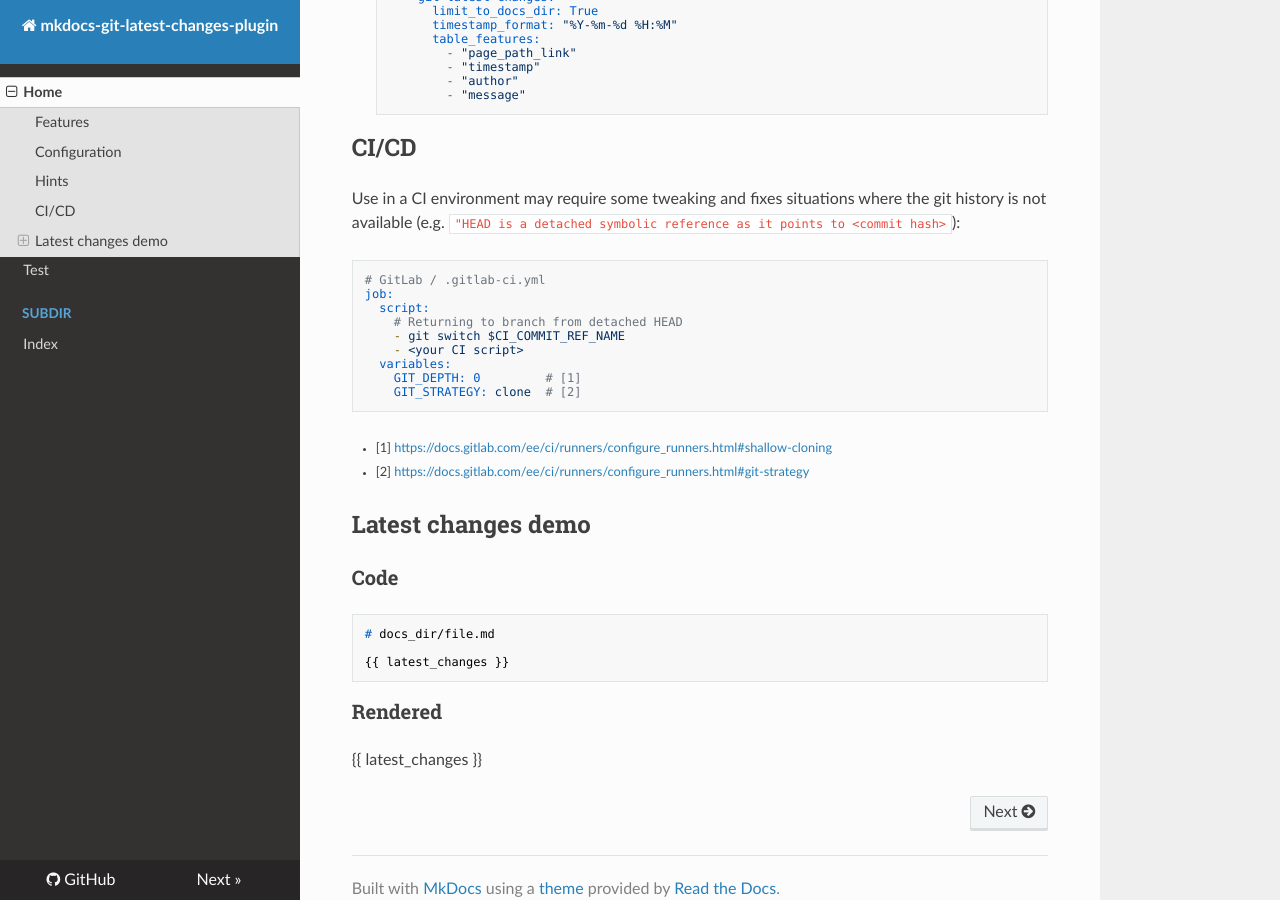
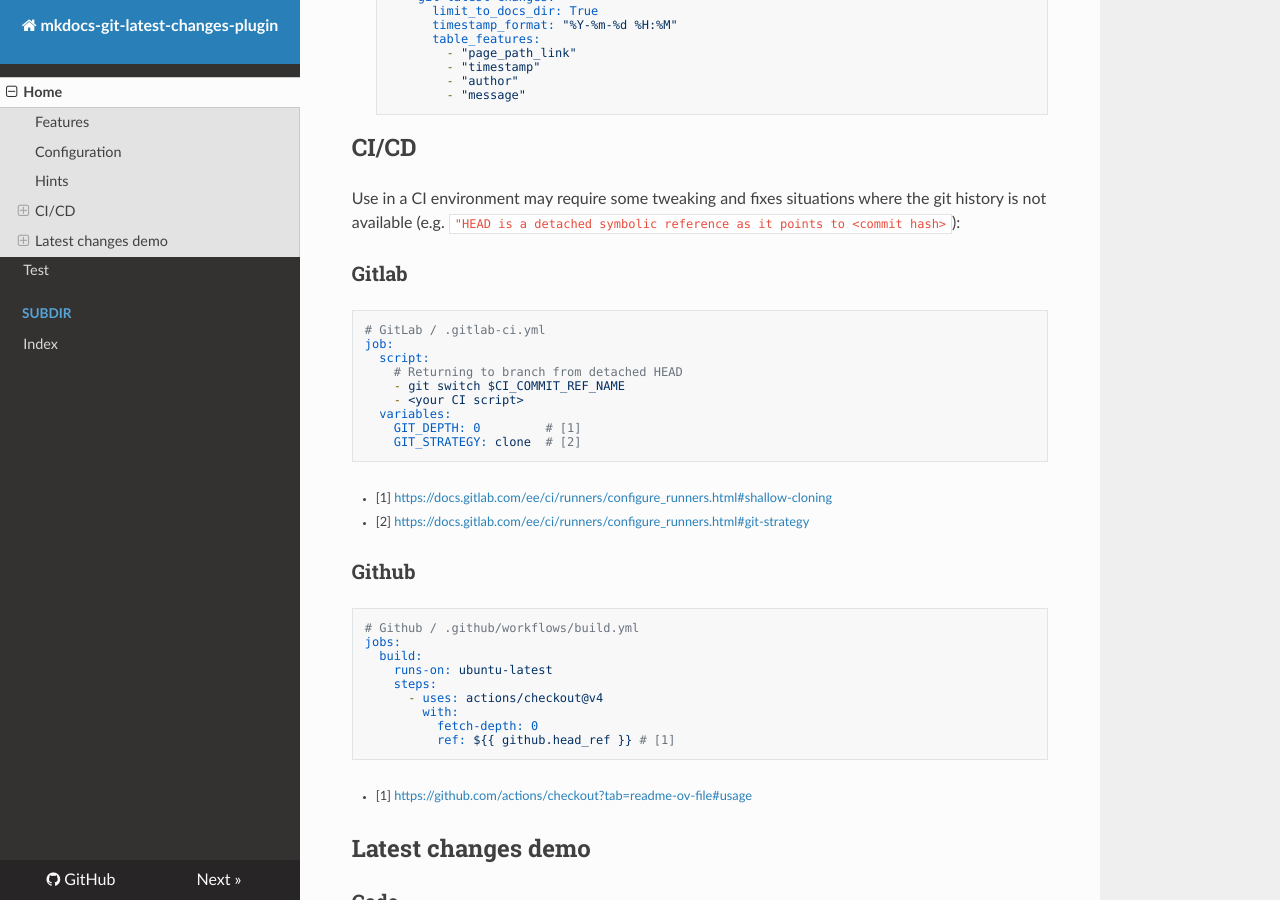
Before and after one commit to tombreit/mkdocs-git-latest-changes-plugin, an MkDocs documentation site: the page built from docs/index.md, in a window 1280 px wide and 900 px high, scrolled down 2169 px. Built offline with MkDocs 1.6.1, drawn with Linux system fonts in a browser that asks for light colours; nearby versions of some CDN libraries.

Commit message:
docs: Add CI workflow snippet for github

````diff
--- a/docs/index.md
+++ b/docs/index.md
@@ -119,6 +119,8 @@ List, defaults to:
 
 Use in a CI environment may require some tweaking and fixes situations where the git history is not available (e.g. `"HEAD is a detached symbolic reference as it points to <commit hash>`):
 
+### Gitlab
+
 ```yaml
 # GitLab / .gitlab-ci.yml
 job:
@@ -138,6 +140,26 @@ job:
 
 </small>
 
+### Github
+
+```yaml
+# Github / .github/workflows/build.yml
+jobs:
+  build:
+    runs-on: ubuntu-latest
+    steps:
+      - uses: actions/checkout@v4
+        with:
+          fetch-depth: 0
+          ref: ${{ github.head_ref }} # [1]
+```
+
+<small markdown>
+
+- [1] <https://github.com/actions/checkout?tab=readme-ov-file#usage>
+
+</small>
+
 ## Latest changes demo
 
 ### Code
````
